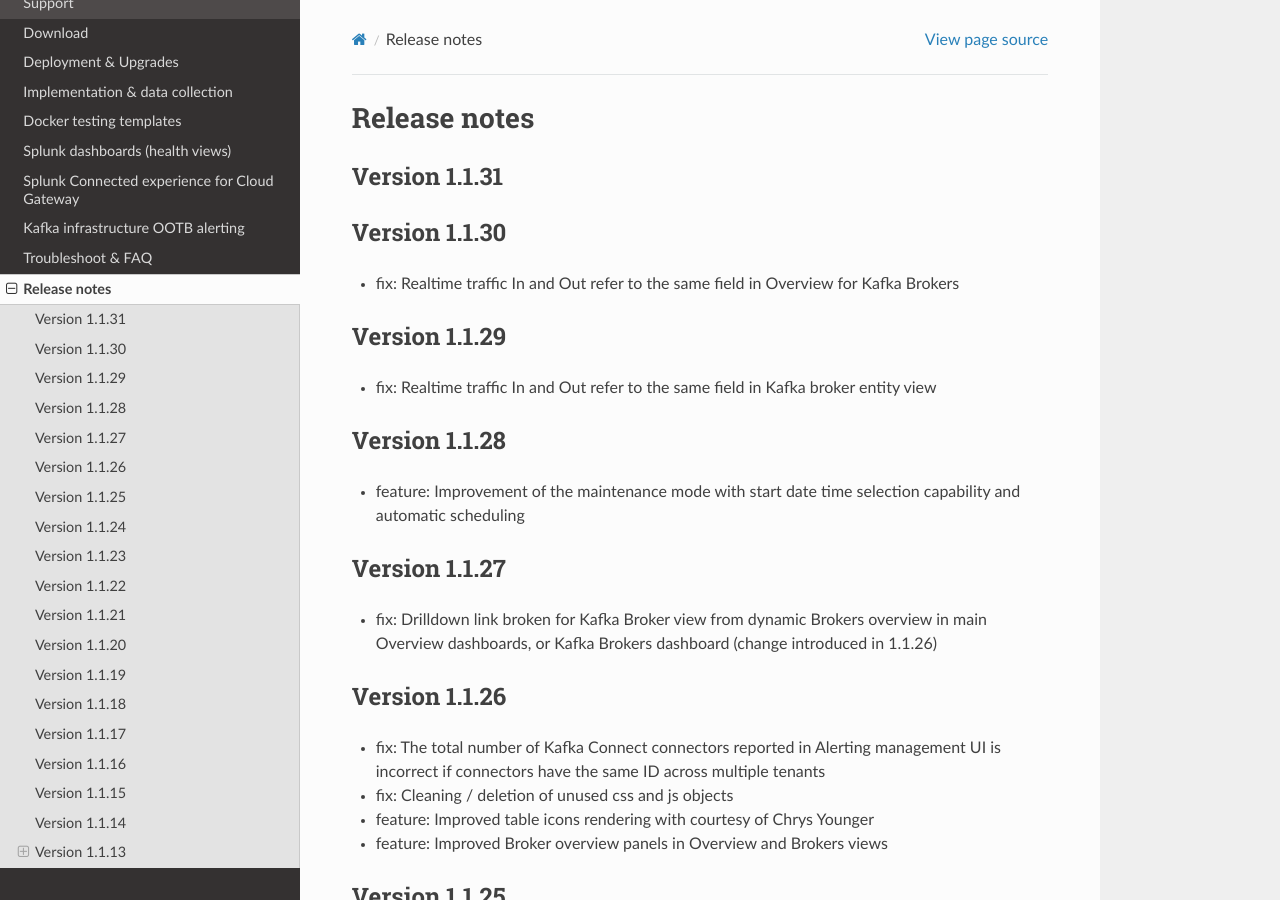
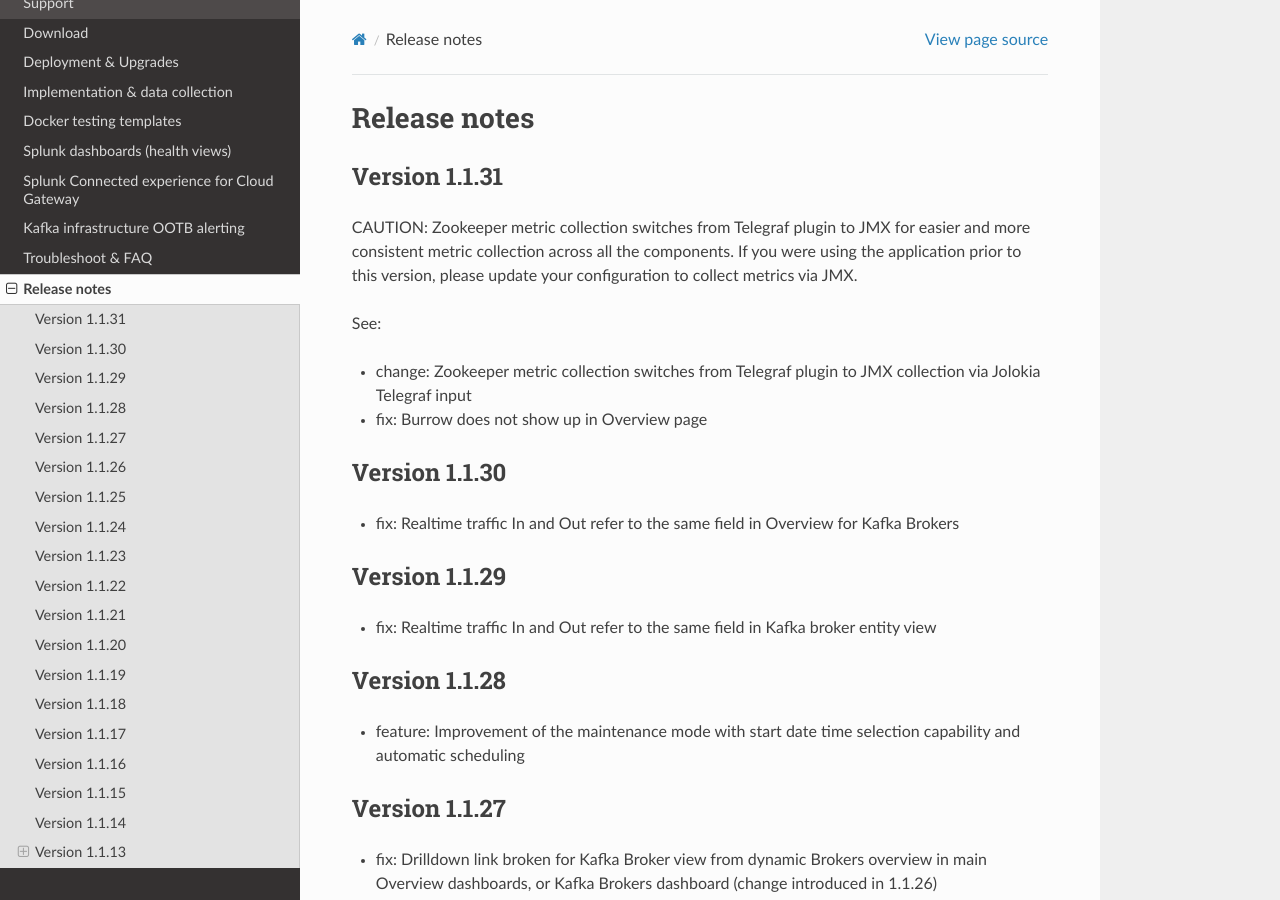
Before and after one commit to guilhemmarchand/telegraf-kafka, a Sphinx documentation site: the page built from docs/releasenotes.rst, in a window 1280 px wide and 900 px high. Built offline with Sphinx 7.4.7 and the Read the Docs theme 2.0.0, drawn with Linux system fonts in a browser that asks for light colours.

Commit message:
Version 1.1.31
CAUTION: Zookeeper metric collection switches from Telegraf plugin to JMX for easier and more consistent metric collection across all the components.
If you were using the application prior to this version, please update your configuration to collect metrics via JMX.

See:

- change: Zookeeper metric collection switches from Telegraf plugin to JMX collection via Jolokia Telegraf input
- fix: Burrow does not show up in Overview page

```diff
--- a/docs/releasenotes.rst
+++ b/docs/releasenotes.rst
@@ -4,6 +4,14 @@
 ==============
 Version 1.1.31
 ==============
+
+CAUTION: Zookeeper metric collection switches from Telegraf plugin to JMX for easier and more consistent metric collection across all the components.
+If you were using the application prior to this version, please update your configuration to collect metrics via JMX.
+
+See:
+
+- change: Zookeeper metric collection switches from Telegraf plugin to JMX collection via Jolokia Telegraf input
+- fix: Burrow does not show up in Overview page
 
 ==============
 Version 1.1.30
```
Also changed, not shown: 5 other files.
